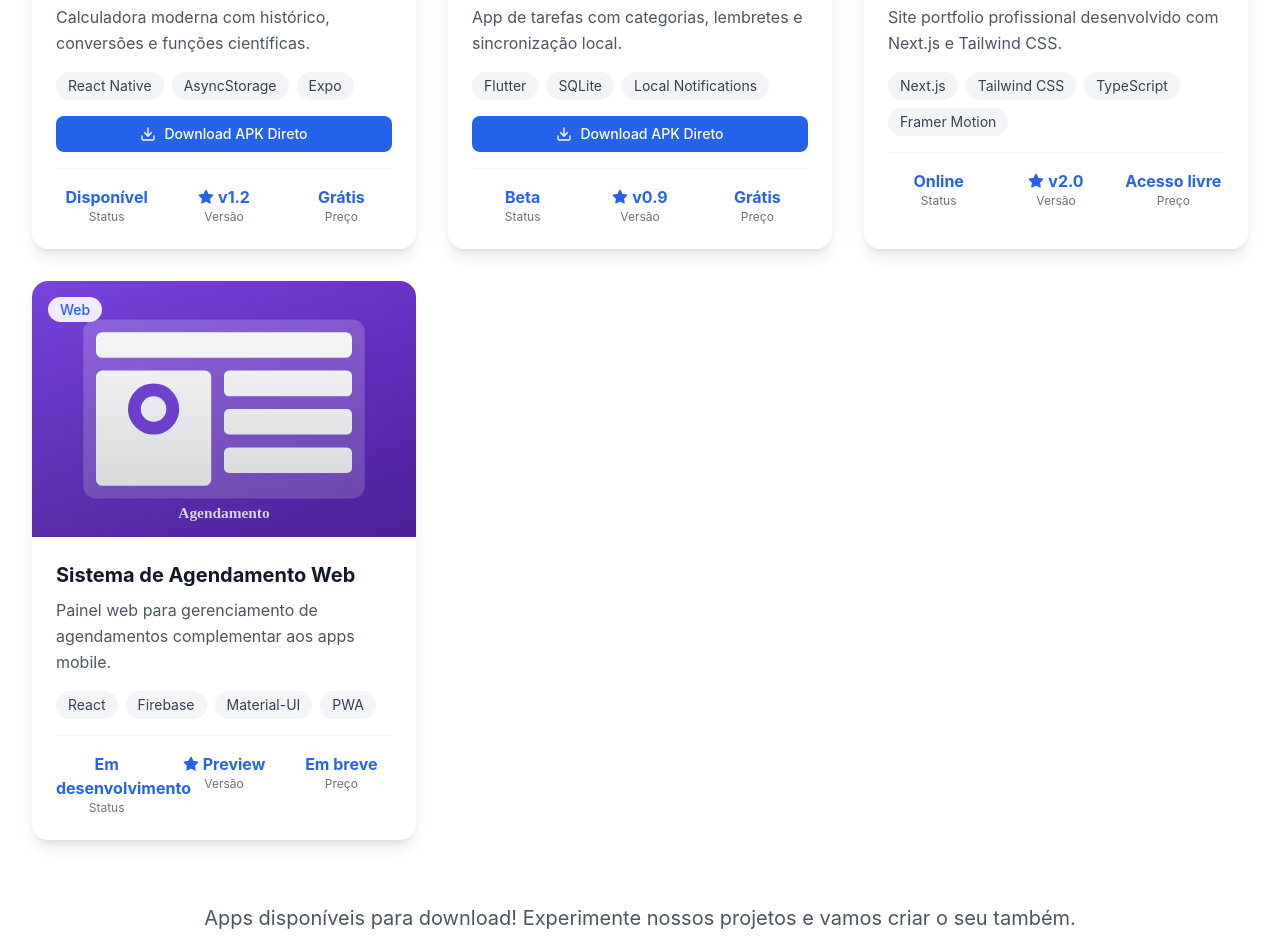
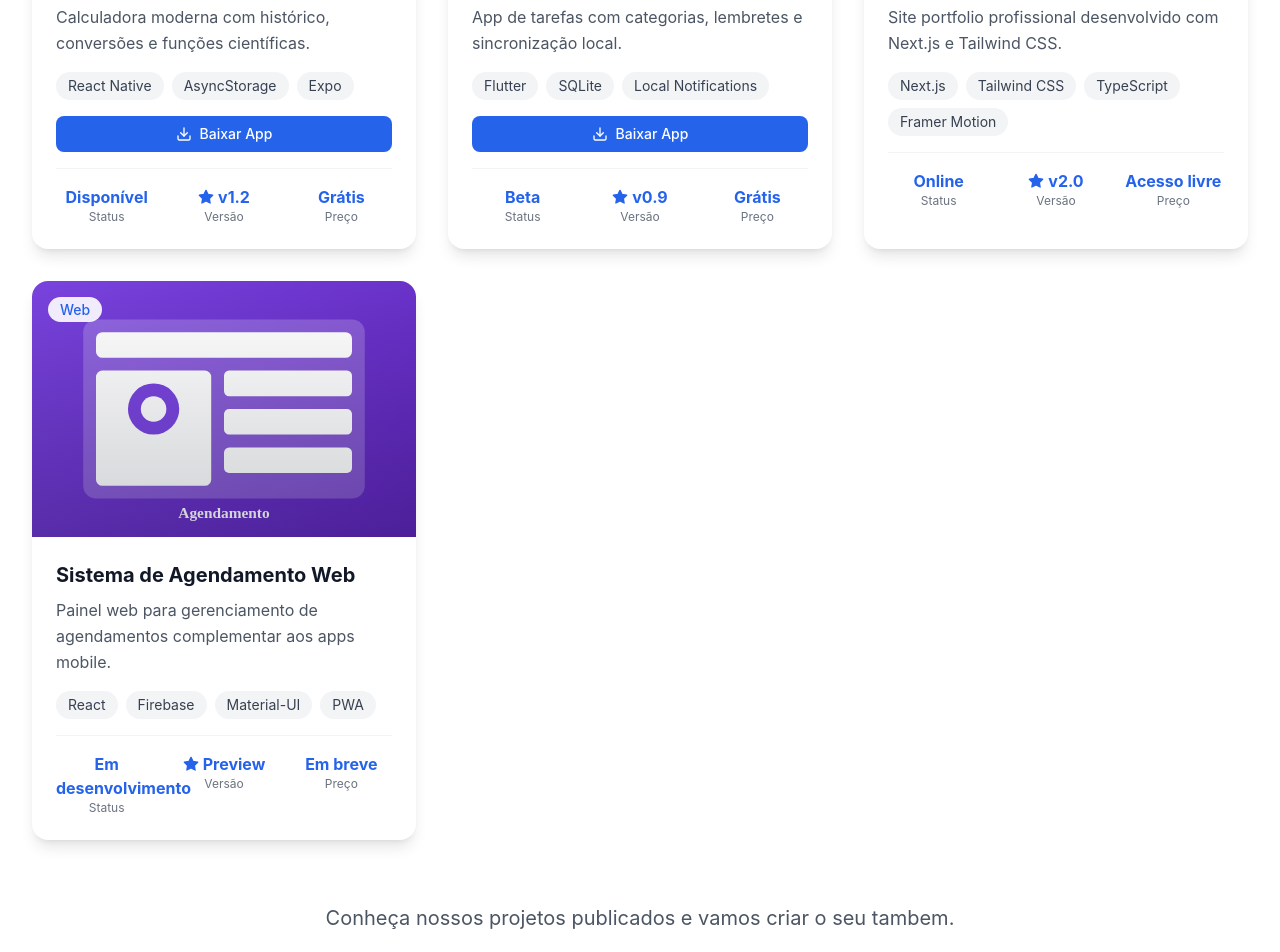
Before and after one commit to Donizete19/scorpionstech-site, a Next.js app: page / in a window 1280 px wide. Shown: the part 4920-5872 px from the top of the page. Built offline with nearby package versions, Linux system fonts and the light colour scheme.

Commit message:
Ajusta CTAs do portfolio para links de apps

```diff
--- a/components/Portfolio.tsx
+++ b/components/Portfolio.tsx
@@ -1,6 +1,6 @@
 'use client'
 
-import { ExternalLink, MessageCircle, Star, Download, Play, X, ZoomIn } from 'lucide-react'
+import { ExternalLink, MessageCircle, Star, Download, X, ZoomIn } from 'lucide-react'
 import { useState } from 'react'
 
 const Portfolio = () => {
@@ -172,11 +172,12 @@ const Portfolio = () => {
                     {project.links.apk && (
                       <a
                         href={project.links.apk}
-                        download
+                        target="_blank"
+                        rel="noopener noreferrer"
                         className="w-full bg-blue-600 hover:bg-blue-700 text-white text-sm font-medium py-2 px-4 rounded-lg flex items-center justify-center space-x-2 transition-colors"
                       >
                         <Download className="w-4 h-4" />
-                        <span>Download APK Direto</span>
+                        <span>Baixar App</span>
                       </a>
                     )}
                   </div>
@@ -208,7 +209,7 @@ const Portfolio = () => {
         {/* Bottom CTA */}
         <div className="text-center mt-16">
           <p className="text-xl text-gray-600 mb-8">
-            Apps disponíveis para download! Experimente nossos projetos e vamos criar o seu também.
+            Conheça nossos projetos publicados e vamos criar o seu tambem.
           </p>
           <div className="flex flex-col sm:flex-row gap-4 justify-center">
             <a href="#contact" className="btn-primary text-lg px-8 py-4">
```
